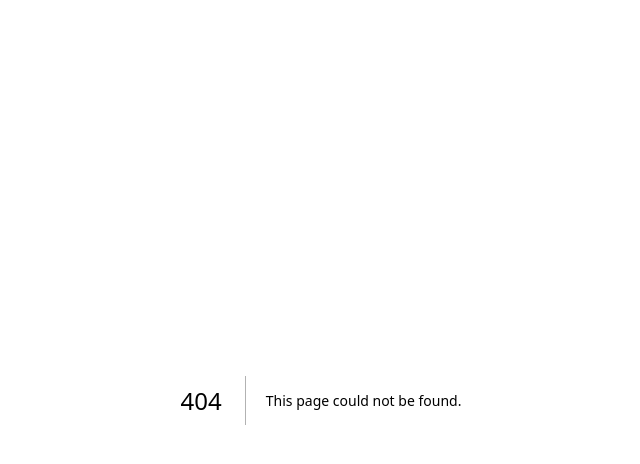
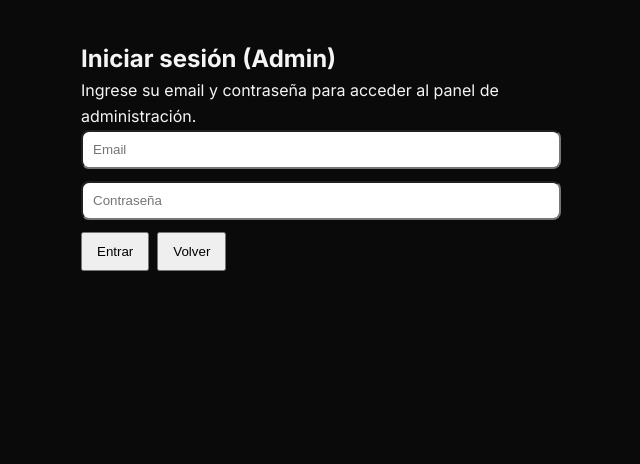
Before and after one commit to pieropiombi05/TP, a Next.js app in the folder womboo-next/: page /admin/login in a window 1280 px wide. Before the commit this address had no page. Shown: the top 464 px of the page, without its empty margins (319-959 px from the left). Built offline with nearby package versions, Linux system fonts and the light colour scheme.

Commit message:
Protejo el panel admin con Supabase Auth

```diff
--- /dev/null
+++ b/womboo-next/app/admin/login/page.jsx
@@ -0,0 +1,98 @@
+"use client";
+
+import { useState } from 'react';
+import { useRouter } from 'next/navigation';
+import { getSupabaseClient } from '../../../lib/supabase';
+
+// Página de login para el admin. Usa Supabase Auth (signInWithPassword).
+export default function AdminLoginPage() {
+  const router = useRouter();
+  const [email, setEmail] = useState('');
+  const [password, setPassword] = useState('');
+  const [error, setError] = useState('');
+  const [cargando, setCargando] = useState(false);
+
+  // Al enviar el formulario intentamos iniciar sesión con Supabase.
+  const manejarSubmit = async (e) => {
+    e.preventDefault();
+    setCargando(true);
+    setError('');
+
+    try {
+      const supabase = getSupabaseClient();
+
+      // signInWithPassword es el método de Supabase JS v2 para login con email+password.
+      const { data, error: authError } = await supabase.auth.signInWithPassword({
+        email,
+        password
+      });
+
+      if (authError) {
+        throw authError;
+      }
+
+      // Si la autenticación fue exitosa, redirigimos al panel admin.
+      if (data?.session) {
+        router.replace('/admin');
+      } else {
+        setError('No se pudo iniciar sesión. Verifique sus credenciales.');
+      }
+    } catch (err) {
+      setError(err?.message || 'Error al iniciar sesión');
+      console.error('Login error:', err);
+    } finally {
+      setCargando(false);
+    }
+  };
+
+  return (
+    <main style={{ minHeight: '100vh', padding: 40 }}>
+      <section style={{ maxWidth: 480, margin: '0 auto' }}>
+        <h1>Iniciar sesión (Admin)</h1>
+        <p>Ingrese su email y contraseña para acceder al panel de administración.</p>
+
+        <form onSubmit={manejarSubmit} style={{ display: 'grid', gap: 12 }}>
+          <input
+            type="email"
+            placeholder="Email"
+            value={email}
+            onChange={(e) => setEmail(e.target.value)}
+            required
+            style={{ padding: 10, borderRadius: 8 }}
+          />
+
+          <input
+            type="password"
+            placeholder="Contraseña"
+            value={password}
+            onChange={(e) => setPassword(e.target.value)}
+            required
+            style={{ padding: 10, borderRadius: 8 }}
+          />
+
+          <div style={{ display: 'flex', gap: 8 }}>
+            <button type="submit" disabled={cargando} style={{ padding: '10px 14px' }}>
+              {cargando ? 'Entrando…' : 'Entrar'}
+            </button>
+            {/* Botón para volver a la página anterior. Si no hay historial, usar router.replace('/') */}
+            <button
+              type="button"
+              onClick={() => {
+                try {
+                  router.back();
+                } catch (err) {
+                  router.replace('/');
+                }
+              }}
+              style={{ padding: '10px 14px' }}
+            >
+              Volver
+            </button>
+          </div>
+        </form>
+
+        {error ? <p style={{ color: 'crimson', marginTop: 12 }}>{error}</p> : null}
+      </section>
+    </main>
+  );
+}
--- a/womboo-next/lib/supabase.js
+++ b/womboo-next/lib/supabase.js
@@ -1,61 +1,31 @@
 import { createClient } from '@supabase/supabase-js';
-import fs from 'fs';
-import path from 'path';
-import { fileURLToPath } from 'url';
+
+// Implementación simplificada y segura tanto para cliente como para servidor.
+// Evita importaciones de módulos de Node (fs/path) que rompen el bundle en cliente.
 
 let cachedClient = null;
 
-function leerVariablesDeEntorno() {
-  const env = { ...process.env };
+// Devuelve una única instancia del cliente de Supabase.
+// Usa las variables de entorno públicas: NEXT_PUBLIC_SUPABASE_URL y NEXT_PUBLIC_SUPABASE_ANON_KEY
+// Estas variables deben estar definidas en el entorno de Next.js (por ejemplo en .env.local).
+export function getSupabaseClient() {
+  if (cachedClient) return cachedClient;
 
-  // Si Next.js ya cargó las variables, las usamos directamente.
-  if (env.NEXT_PUBLIC_SUPABASE_URL && env.NEXT_PUBLIC_SUPABASE_ANON_KEY) {
-    return env;
-  }
-
-  // Fallback: leemos el archivo .env.local manualmente desde la carpeta del proyecto.
-  const posiblesRutas = [
-    path.resolve(process.cwd(), '.env.local'),
-    path.resolve(path.dirname(fileURLToPath(import.meta.url)), '..', '.env.local'),
-    path.resolve(path.dirname(fileURLToPath(import.meta.url)), '.env.local')
-  ];
-
-  for (const envPath of posiblesRutas) {
-    if (!fs.existsSync(envPath)) continue;
-
-    const contenido = fs.readFileSync(envPath, 'utf8');
-
-    for (const linea of contenido.split(/\r?\n/)) {
-      const match = linea.match(/^\s*([A-Za-z0-9_]+)\s*=\s*(.*)?\s*$/);
-      if (!match) continue;
-
-      const [, key, value] = match;
-      const valor = value ? value.replace(/^['"]|['"]$/g, '') : '';
-
-      if (!(key in env)) {
-        env[key] = valor;
-      }
-    }
-
-    break;
-  }
-
-  return env;
-}
-
-// Devuelve una única instancia del cliente de Supabase, creando it solo cuando se necesita.
-export function getSupabaseClient() {
-  const env = leerVariablesDeEntorno();
-  const supabaseUrl = env.NEXT_PUBLIC_SUPABASE_URL;
-  const supabaseKey = env.NEXT_PUBLIC_SUPABASE_ANON_KEY;
+  const supabaseUrl = process.env.NEXT_PUBLIC_SUPABASE_URL;
+  const supabaseKey = process.env.NEXT_PUBLIC_SUPABASE_ANON_KEY;
 
   if (!supabaseUrl || !supabaseKey) {
     throw new Error('Faltan las variables NEXT_PUBLIC_SUPABASE_URL o NEXT_PUBLIC_SUPABASE_ANON_KEY.');
   }
 
-  if (!cachedClient) {
-    cachedClient = createClient(supabaseUrl, supabaseKey);
-  }
+  // Habilitamos `persistSession` para que Supabase guarde la sesión en localStorage
+  // cuando se usa desde el navegador. Esto facilita que la sesión permanezca activa
+  // entre recargas y que podamos verificarla desde componentes cliente.
+  cachedClient = createClient(supabaseUrl, supabaseKey, {
+    auth: {
+      persistSession: true
+    }
+  });
 
   return cachedClient;
 }
```
Also changed, not shown: womboo-next/app/admin/mensajes/page.jsx (+30 -1 lines), womboo-next/app/admin/page.jsx (+50 -1 lines), womboo-next/app/admin/ventas/page.jsx (+30 -1 lines).
